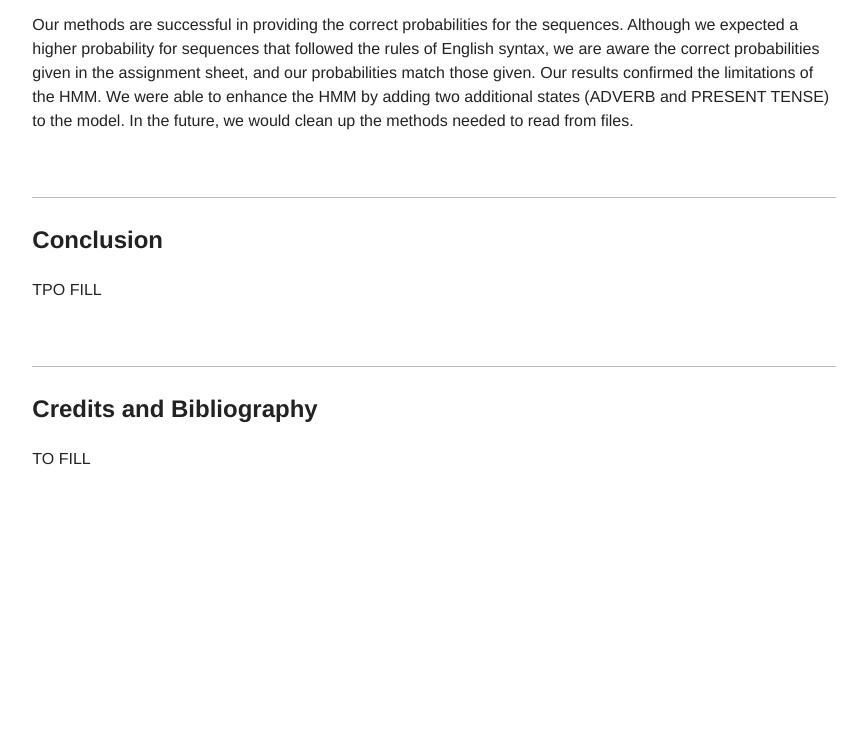
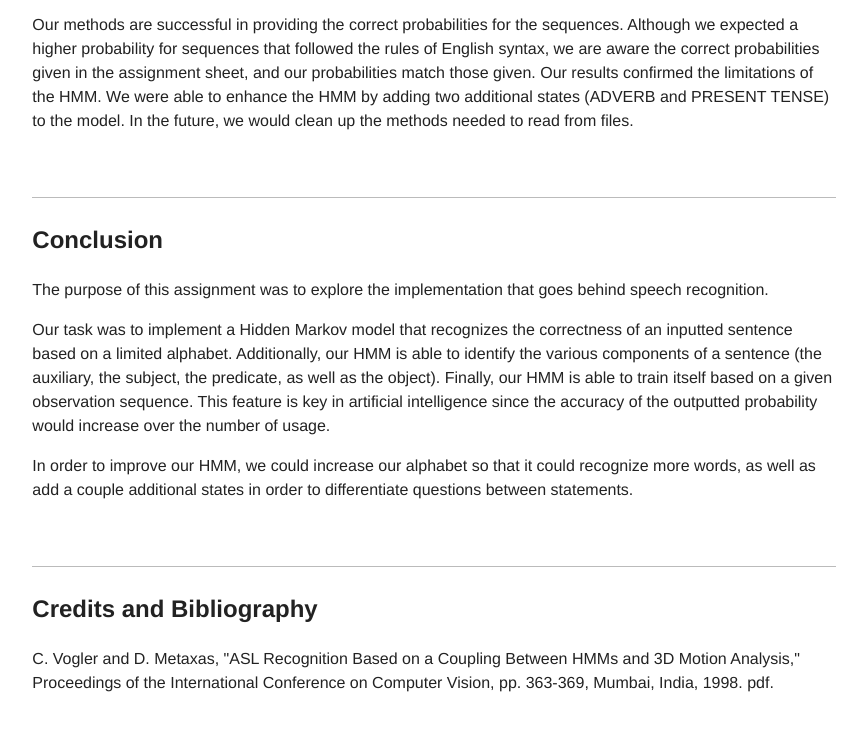
Before and after one commit to uvarov916/uvarovis.github.io, a website: page hmm.html in a window 1280 px wide. Shown: the part 4208-4939 px from the top of the page, without its empty margins (206-1073 px from the left). Before the commit the page ends 4743 px from the top, so only its background shows below. Drawn offline with Linux system fonts and the light colour scheme.

Commit message:
updated hmm

```diff
--- a/hmm.html
+++ b/hmm.html
@@ -159,8 +159,9 @@ pi:
         <div class="row">
             <div class="columns small-12 medium-10 small-centered">
                 <h2>Conclusion</h2>
-                <p>TPO FILL</p>
-
+                <p>The purpose of this assignment was to explore the implementation that goes behind speech recognition.</p>
+                <p>Our task was to implement a Hidden Markov model that recognizes the correctness of an inputted sentence based on a limited alphabet. Additionally, our HMM is able to identify the various components of a sentence (the auxiliary, the subject, the predicate, as well as the object). Finally, our HMM is able to train itself based on a given observation sequence. This feature is key in artificial intelligence since the accuracy of the outputted probability would increase over the number of usage.</p>
+                <p>In order to improve our HMM, we could increase our alphabet so that it could recognize more words, as well as add a couple additional states in order to differentiate questions between statements.</p>
             </div>
         </div>
     </section>
@@ -171,8 +172,7 @@ pi:
         <div class="row">
             <div class="columns small-12 medium-10 small-centered">
                 <h2>Credits and Bibliography</h2>
-                <p>TO FILL</p>
-                <!-- <p><a target="_blank" href="http://www.wildml.com/2015/09/implementing-a-neural-network-from-scratch/">http://www.wildml.com/2015/09/implementing-a-neural-network-from-scratch/</a> Feb 22nd 2016</p> -->
+                <p>C. Vogler and D. Metaxas, "ASL Recognition Based on a Coupling Between HMMs and 3D Motion Analysis," Proceedings of the International Conference on Computer Vision, pp. 363-369, Mumbai, India, 1998. pdf.</p>
             </div>
         </div>
     </section>
```
